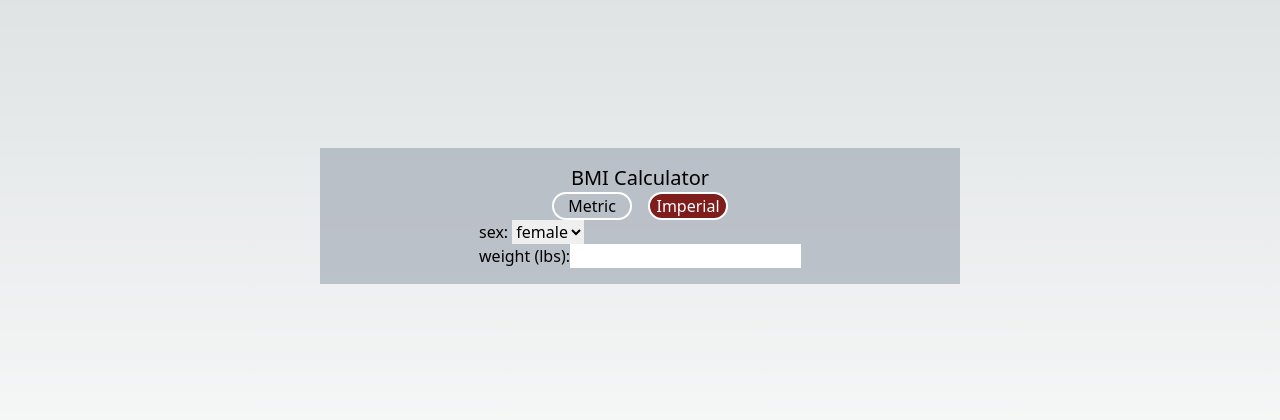
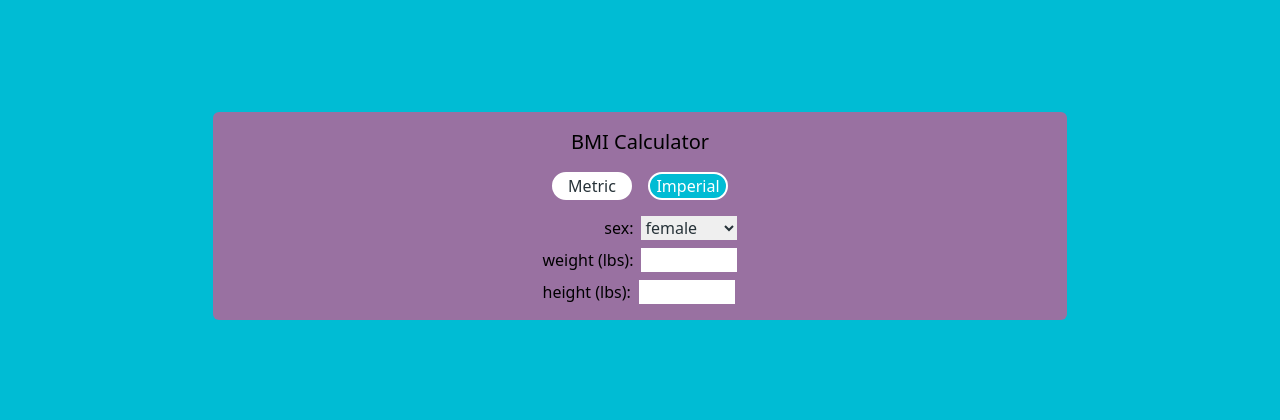
Before and after one commit to jakovid/fitspectrum-frontend, a Next.js app: page /calculators/bmi in a window 1280 px wide. Shown: the part 184-604 px from the top of the page. Built offline with nearby package versions, Linux system fonts and the light colour scheme.

Commit message:
started to style the component

```diff
--- a/pages/calculators/bmi.tsx
+++ b/pages/calculators/bmi.tsx
@@ -7,24 +7,28 @@ export default function bmi() {
     let [measurementType, setMeasurementType] = useState<MeasurementSystem>("imperial")
 
     return (
-      <div className="flex h-screen items-center justify-center">
-        <div className="flex flex-col bg-gray-400/60 w-1/2 items-center justify-center p-4">
+      <div className="flex h-screen items-center justify-center bg-[#00BCD4]">
+        <div className="flex flex-col bg-[#FF4081]/60 w-2/3 items-center justify-center p-4 rounded-md gap-4">
             <h3 className="text-xl">BMI Calculator</h3>
             <div className="flex flex-row gap-4">
-                <span className={`w-20 flex justify-center rounded-s-full rounded-e-full border-white border-2 ${measurementType == "metric" ? "bg-red-900 text-white" : ""}`}>Metric</span>
-                <span className={`w-20 flex justify-center rounded-s-full rounded-e-full border-white border-2 ${measurementType == "imperial" ? "bg-red-900 text-white" : ""}`}>Imperial</span>
+                <span className={`w-20 flex justify-center rounded-s-full rounded-e-full border-white border-2 ${measurementType == "metric" ? "bg-red-900 text-white" : "bg-white text-[#263238]"}`}>Metric</span>
+                <span className={`w-20 flex justify-center rounded-s-full rounded-e-full border-white border-2 ${measurementType == "imperial" ? "bg-[#00BCD4] text-white" : "bg-white text-[#263238]"}`}>Imperial</span>
             </div>
-            <form>
-                <div>
+            <form className="flex flex-col gap-2">
+                <div className="flex w-full justify-end gap-2">
                     <label>sex: </label>
-                    <select id='user_sex' name="user_sex" className="text-black" required>
+                    <select id='user_sex' name="user_sex" className="text-[#263238] w-24" required>
                         <option value="female">female</option>
                         <option value="male">male</option>
                     </select>
                 </div>
-                <div>
+                <div className="flex gap-2">
                     <label>weight ({measurementType == "imperial" ? "lbs" : "kg"}):</label>
-                    <input type="number" className="text-black"></input>
+                    <input type="number" className="text-black w-24"></input>
+                </div>
+                <div className="flex gap-2">
+                    <label>height ({measurementType == "imperial" ? "lbs" : "kg"}):</label>
+                    <input type="number" className="text-black w-24"></input>
                 </div>
             </form>
         </div>
```
